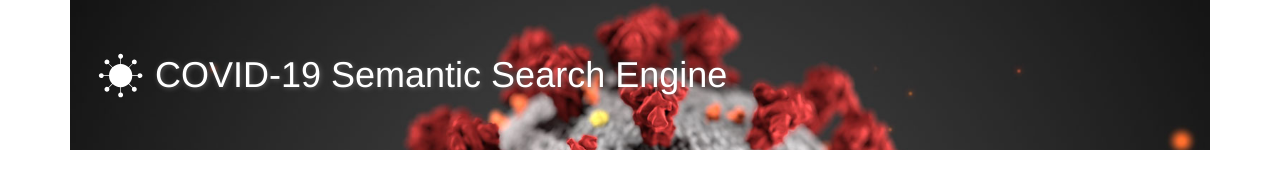
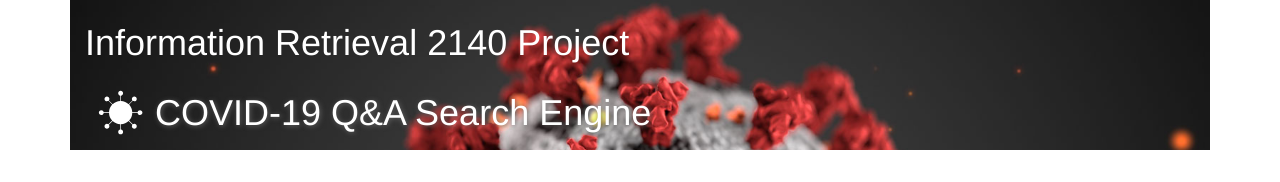
Before and after one commit to nikunjgoel95/irProject, a plain HTML site: page covid-papers-browser/frontend/index.html in a window 1280 px wide. Shown: the top 182 px of the page. Drawn offline with nearby package versions, Linux system fonts and the light colour scheme; some packages are replaced by stand-ins of ours; no server answers.

Commit message:
Changed the text of the title

```diff
--- a/covid-papers-browser/frontend/index.html
+++ b/covid-papers-browser/frontend/index.html
@@ -34,9 +34,12 @@
         <!-- Banner with title -->
         <div class="row" >
             <div  id="banner" class="col-xs-12 col-sm-12 col-md-12 col-lg-12" >
+              <div style="color:white;">
+                <h1 id="banner-title1">Information Retrieval 2140 Project</h1>
+              </div>
               <div class="left-side">
                 <img id="icon" src="img/icon_nobg.svg" width="70" height="70" alt="Covid-19 Semantic Browser Logo"/>
-                <h1 id="banner-title">COVID-19 Semantic Search Engine</h1>
+                <h1 id="banner-title">COVID-19 Q&A Search Engine</h1>
               </div>
               <div class="filler"></div>
               <!--<div class="right-size">
```
